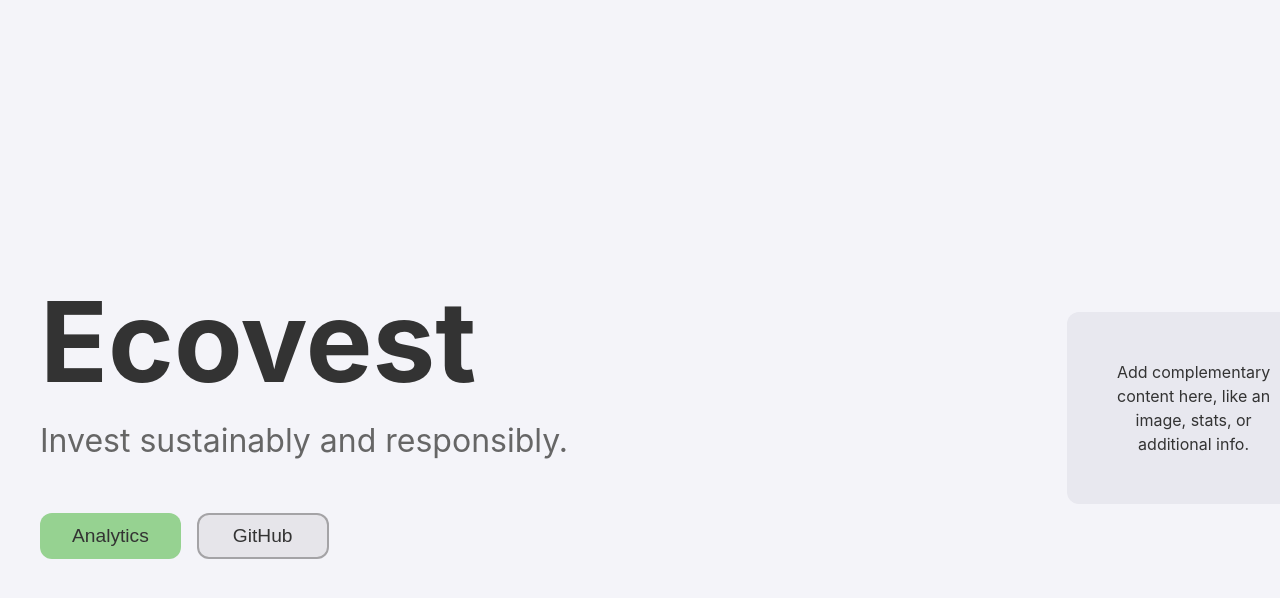
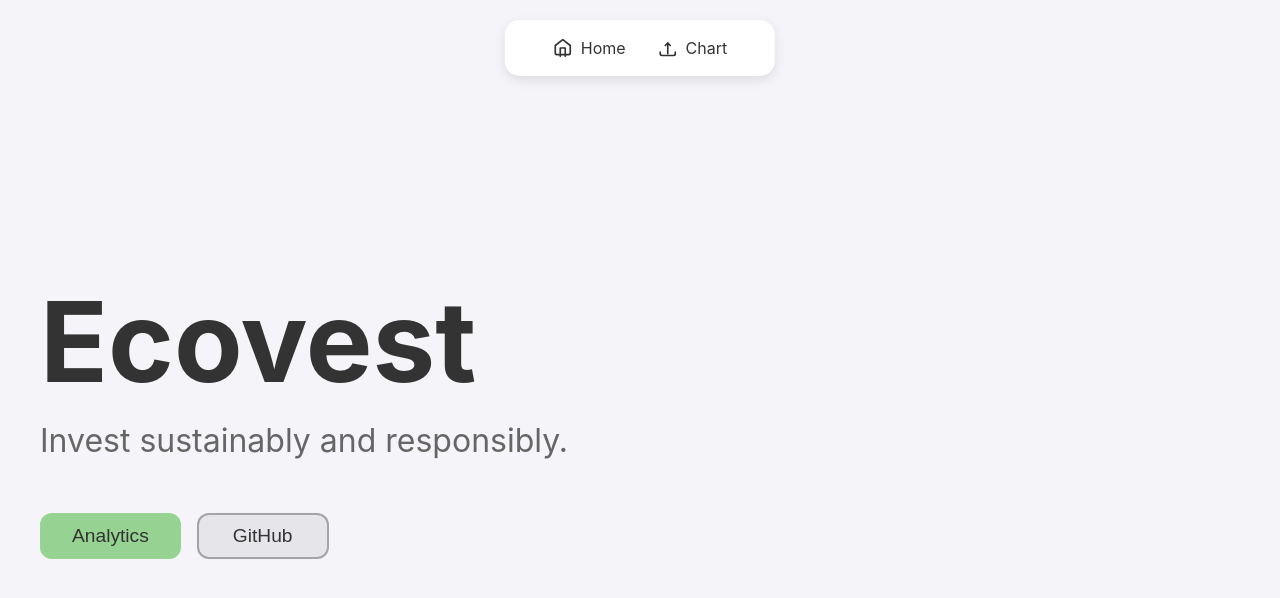
Before and after one commit to tjklint/Ecovest, a Svelte app: page / in a window 1280 px wide. Shown: the top 598 px of the page. Built offline with nearby package versions, Linux system fonts and the light colour scheme.

Commit message:
feat: final touches

```diff
--- a/src/App.svelte
+++ b/src/App.svelte
@@ -1,8 +1,9 @@
 <script lang="ts">
   import { onMount } from "svelte";
   import Hero from "./lib/components/Hero.svelte";
-
+  import Navbar from './lib/components/Navbar.svelte';
   console.log(Hero); // Somehow necessary for Hero component to be registered
+  console.log(Navbar); // Somehow necessary for Navbar component to be registered
 
   let message = "Loading...";
 
@@ -11,9 +12,15 @@
     const data = await res.json();
     message = data.message;
   }
+
+  const navItems = [
+    { name: 'Home', link: '/', icon: 'home' },
+    { name: 'Chart', link: '/analytics', icon: 'chart' },
+  ];
 </script>
 
 <main>
+  <Navbar {navItems} />
   <Hero />
 </main>
 
--- a/src/lib/components/Hero.svelte
+++ b/src/lib/components/Hero.svelte
@@ -15,9 +15,6 @@
           GitHub
         </button>
       </div>
-    </div>
-    <div class="hero-sidebar">
-      <p>Add complementary content here, like an image, stats, or additional info.</p>
     </div>
   </div>
 </section>
--- /dev/null
+++ b/src/lib/components/Navbar.svelte
@@ -0,0 +1,76 @@
+<script lang="ts">
+    export let navItems: { name: string; link: string; icon?: string }[] = [];
+  </script>
+
+  <div class="navbar">
+    <div class="navbar-content">
+      {#each navItems as navItem}
+        <a href={navItem.link} class="navbar-item">
+          {#if navItem.icon === 'home'}
+            <!-- Inline SVG for home -->
+            <svg class="navbar-icon" xmlns="http://www.w3.org/2000/svg" viewBox="0 0 24 24" fill="none" stroke="currentColor" stroke-width="2" stroke-linecap="round" stroke-linejoin="round">
+              <path d="M3 9l9-7 9 7v9a2 2 0 0 1-2 2H5a2 2 0 0 1-2-2V9z"></path>
+              <polyline points="9 22 9 12 15 12 15 22"></polyline>
+            </svg>
+          {:else if navItem.icon === 'chart'}
+            <!-- Inline SVG for chart -->
+            <svg class="navbar-icon" xmlns="http://www.w3.org/2000/svg" viewBox="0 0 24 24" fill="none" stroke="currentColor" stroke-width="2" stroke-linecap="round" stroke-linejoin="round">
+              <path d="M3 17v2a2 2 0 0 0 2 2h14a2 2 0 0 0 2-2v-2"></path>
+              <path d="M12 6v13"></path>
+              <path d="M9 9l3-3 3 3"></path>
+            </svg>
+          {/if}
+          <span>{navItem.name}</span>
+        </a>
+      {/each}
+    </div>
+  </div>
+
+  <style>
+    .navbar {
+      position: fixed;
+      top: 20px; /* Adjusted to make it lower */
+      left: 50%;
+      transform: translateX(-50%);
+      z-index: 1000;
+      background-color: #ffffff; /* Light mode background */
+      padding: 1rem 3rem; /* Increased the width */
+      border-radius: 15px; /* Less rounded */
+      box-shadow: 0 4px 12px rgba(0, 0, 0, 0.1);
+    }
+
+    .navbar-content {
+      display: flex;
+      gap: 2rem;
+      align-items: center;
+    }
+
+    .navbar-item {
+      display: flex;
+      align-items: center;
+      gap: 8px;
+      color: #333; /* Light mode text color */
+      text-decoration: none;
+      font-size: 16px;
+    }
+
+    .navbar-item:hover {
+      color: #96D291; /* Hover color */
+    }
+
+    .navbar-icon {
+      width: 20px;
+      height: 20px;
+      color: #333; /* Light mode icon color */
+    }
+
+    .navbar-item span {
+      display: none; /* Hide the name on small screens */
+    }
+
+    @media (min-width: 768px) {
+      .navbar-item span {
+        display: inline; /* Show the name on larger screens */
+      }
+    }
+  </style>
```
Also changed, not shown: package.json (+6 -1 lines), src/Analytics.svelte (+17 -0 lines), 1 other file (tests, documents, lock files or other folders).
